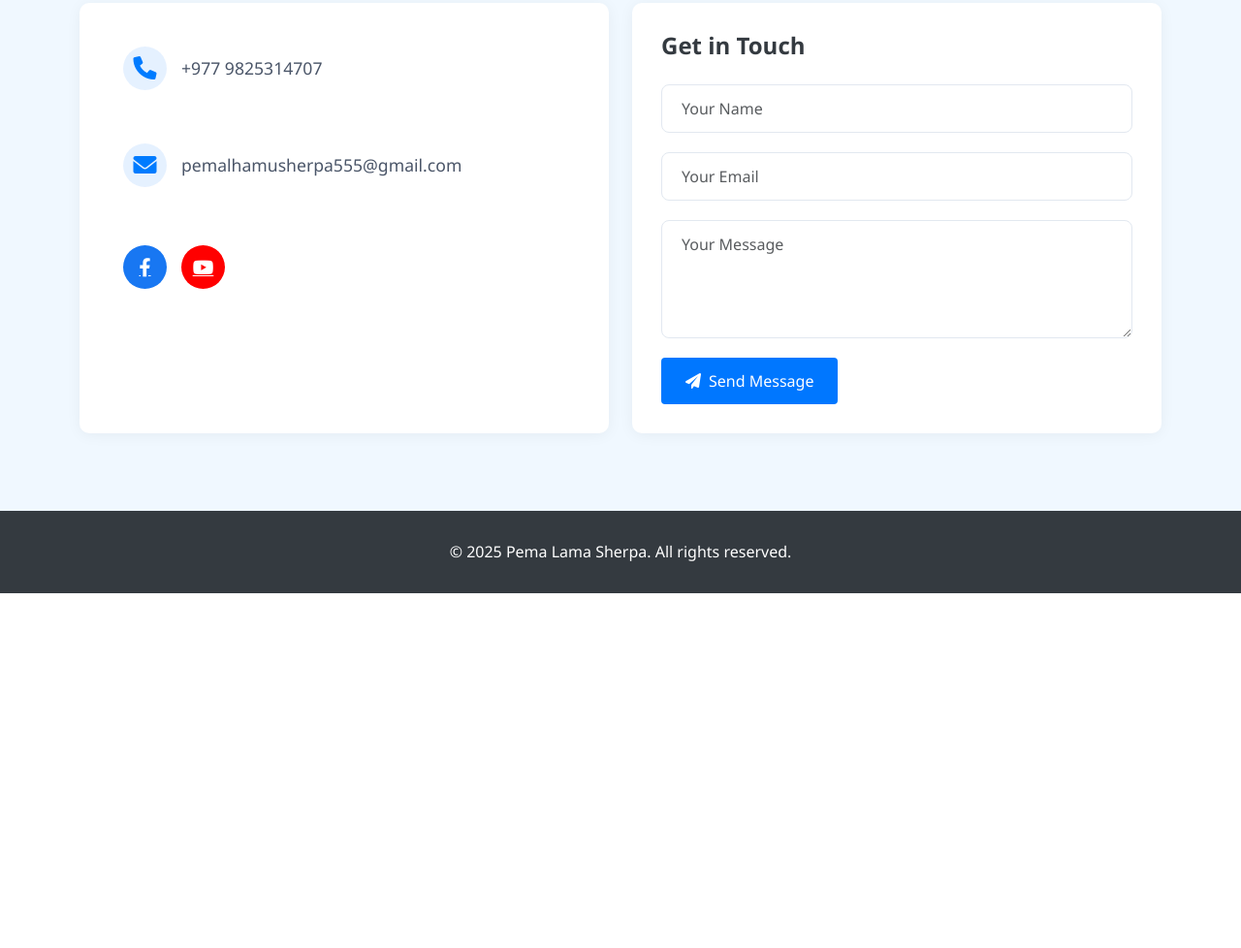
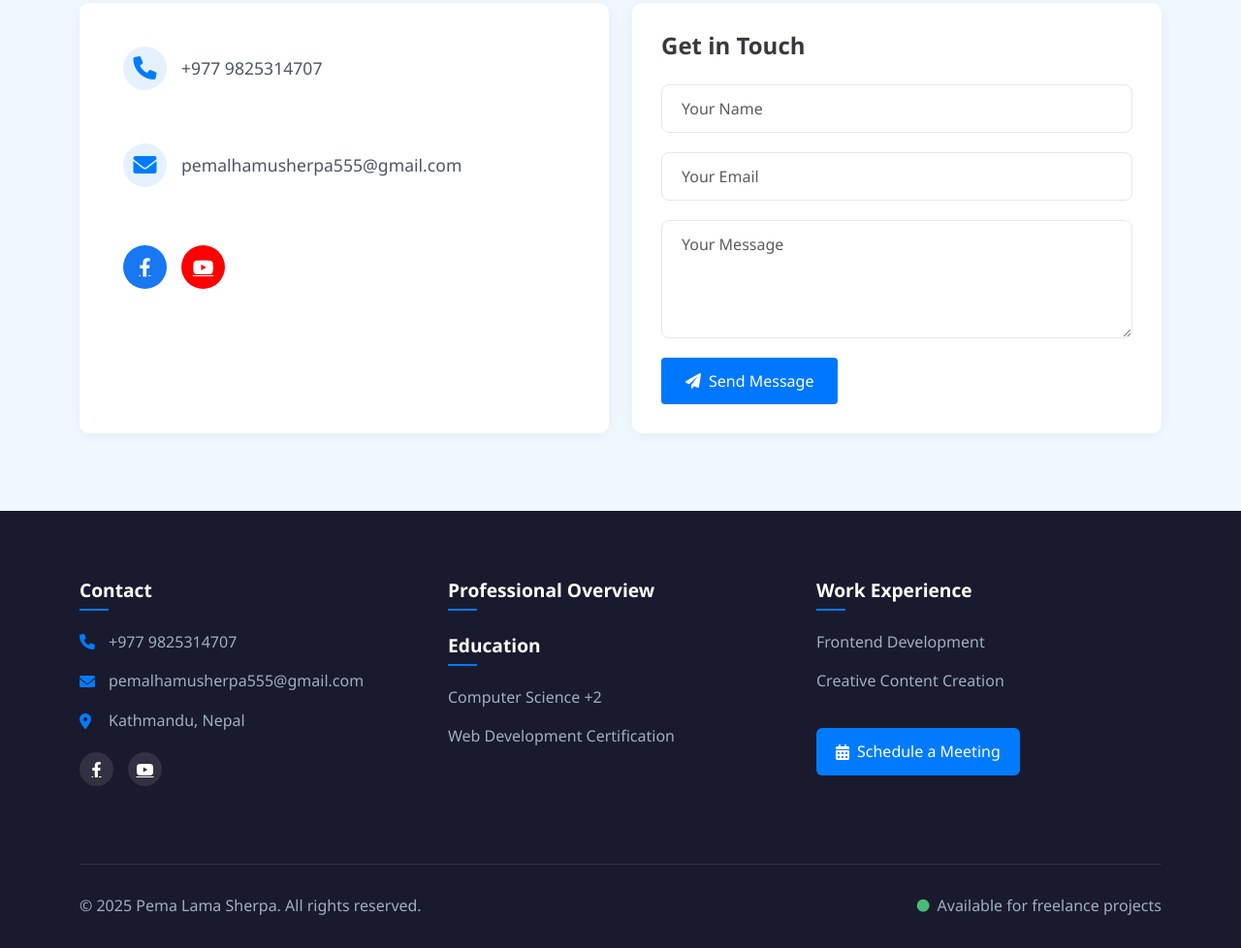
Before and after one commit to pemalamasherpa/personal-website, a plain HTML site: page index.html in a window 1280 px wide. Shown: the part 3750-4728 px from the top of the page at 97% size. Before the commit the page ends 4362 px from the top, so only its background shows below. Drawn offline with nearby package versions, Linux system fonts and the light colour scheme.

Commit message:
update footer

```diff
--- a/index.html
+++ b/index.html
@@ -256,10 +256,60 @@
     <!-- Footer -->
     <footer class="footer">
         <div class="container">
-            <div class="row justify-content-center">
-                <div class="col-md-8">
-                    <p>&copy; 2025 Pema Lama Sherpa. All rights reserved.</p>
+            <div class="footer-content">
+                <div class="row">
+                    <div class="col-md-4 footer-section">
+                        <h4>Contact</h4>
+                        <ul class="footer-list">
+                            <li>
+                                <i class="fas fa-phone"></i>
+                                <a href="tel:9825314707">+977 9825314707</a>
+                            </li>
+                            <li>
+                                <i class="fas fa-envelope"></i>
+                                <a href="mailto:pemalhamusherpa555@gmail.com">pemalhamusherpa555@gmail.com</a>
+                            </li>
+                            <li>
+                                <i class="fas fa-map-marker-alt"></i>
+                                Kathmandu, Nepal
+                            </li>
+                        </ul>
+                        <div class="footer-social">
+                            <a href="#" class="social-icon">
+                                <i class="fab fa-facebook-f"></i>
+                            </a>
+                            <a href="#" class="social-icon">
+                                <i class="fab fa-youtube"></i>
+                            </a>
+                        </div>
+                    </div>
+                    <div class="col-md-4 footer-section">
+                        <h4>Professional Overview</h4>
+                        <h4 class="mt-4">Education</h4>
+                        <ul class="footer-list">
+                            <li>Computer Science +2</li>
+                            <li>Web Development Certification</li>
+                        </ul>
+                    </div>
+                    <div class="col-md-4 footer-section">
+                        <h4>Work Experience</h4>
+                        <ul class="footer-list">
+                            <li>Frontend Development</li>
+                            <li>Creative Content Creation</li>
+                        </ul>
+                        <a href="#contact" class="schedule-btn">
+                            <i class="fas fa-calendar-alt"></i>
+                            Schedule a Meeting
+                        </a>
+                    </div>
                 </div>
+            </div>
+            <div class="footer-bottom">
+                <p>&copy; 2025 Pema Lama Sherpa. All rights reserved.</p>
+                <p class="availability">
+                    <i class="fas fa-circle status-icon"></i>
+                    Available for freelance projects
+                </p>
             </div>
         </div>
     </footer>
--- a/styles.css
+++ b/styles.css
@@ -542,18 +542,140 @@ textarea.form-control {
 
 /* Footer */
 .footer {
-    background-color: var(--dark-color);
-    padding: 30px 0;
-    text-align: center;
+    background-color: #1a1a2e;
+    color: #e2e8f0;
+    padding: 70px 0 30px;
 }
 
-.footer p {
+.footer-content {
+    margin-bottom: 50px;
+}
+
+.footer-section {
+    margin-bottom: 30px;
+}
+
+.footer-section h4 {
     color: white;
+    font-size: 1.2rem;
+    font-weight: 600;
+    margin-bottom: 20px;
+    position: relative;
+    padding-bottom: 10px;
+}
+
+.footer-section h4::after {
+    content: '';
+    position: absolute;
+    left: 0;
+    bottom: 0;
+    width: 30px;
+    height: 2px;
+    background: var(--primary-color);
+}
+
+.footer-list {
+    list-style: none;
+    padding: 0;
     margin: 0;
-    font-size: 1rem;
-    max-width: 600px;
-    margin: 0 auto;
+}
+
+.footer-list li {
+    margin-bottom: 15px;
+    display: flex;
+    align-items: center;
+    color: #a0aec0;
+}
+
+.footer-list li i {
+    width: 20px;
+    margin-right: 10px;
+    color: var(--primary-color);
+}
+
+.footer-list a {
+    color: #a0aec0;
+    text-decoration: none;
+    transition: color 0.3s ease;
+}
+
+.footer-list a:hover {
+    color: white;
+}
+
+.footer-text {
+    color: #a0aec0;
     line-height: 1.6;
+    margin-bottom: 25px;
+}
+
+.footer-social {
+    display: flex;
+    gap: 15px;
+    margin-top: 20px;
+}
+
+.social-icon {
+    width: 35px;
+    height: 35px;
+    display: flex;
+    align-items: center;
+    justify-content: center;
+    border-radius: 50%;
+    background: rgba(255, 255, 255, 0.1);
+    color: white;
+    transition: all 0.3s ease;
+}
+
+.social-icon:hover {
+    background: var(--primary-color);
+    color: white;
+    transform: translateY(-3px);
+}
+
+.schedule-btn {
+    display: inline-flex;
+    align-items: center;
+    gap: 8px;
+    padding: 12px 20px;
+    background: var(--primary-color);
+    color: white;
+    text-decoration: none;
+    border-radius: 6px;
+    margin-top: 20px;
+    transition: all 0.3s ease;
+}
+
+.schedule-btn:hover {
+    background: #0056b3;
+    color: white;
+    transform: translateY(-2px);
+}
+
+.footer-bottom {
+    padding-top: 30px;
+    border-top: 1px solid rgba(255, 255, 255, 0.1);
+    display: flex;
+    justify-content: space-between;
+    align-items: center;
+    flex-wrap: wrap;
+    gap: 20px;
+}
+
+.footer-bottom p {
+    margin: 0;
+    color: #a0aec0;
+}
+
+.availability {
+    display: flex;
+    align-items: center;
+    gap: 8px;
+}
+
+.status-icon {
+    color: #48bb78;
+    font-size: 0.8rem;
 }
 
 /* Responsive adjustments */
@@ -624,6 +746,37 @@ textarea.form-control {
     .ai-skill-card {
         margin-bottom: 20px;
     }
+
+    .footer {
+        padding: 50px 0 30px;
+    }
+
+    .footer-section {
+        text-align: center;
+    }
+
+    .footer-section h4::after {
+        left: 50%;
+        transform: translateX(-50%);
+    }
+
+    .footer-list li {
+        justify-content: center;
+    }
+
+    .footer-social {
+        justify-content: center;
+    }
+
+    .footer-bottom {
+        text-align: center;
+        justify-content: center;
+    }
+
+    .schedule-btn {
+        width: 100%;
+        justify-content: center;
+    }
 }
 
 /* Responsive Design */
```
